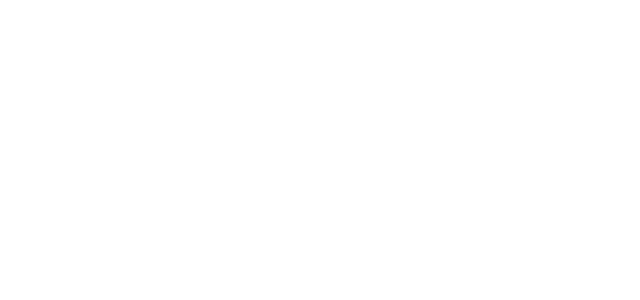
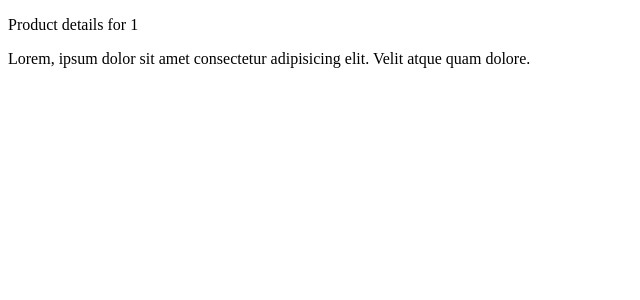
Before and after one commit to Jburdt/nuxt-project, a Nuxt app: page /products/1 in a window 1280 px wide. Before the commit this address had no page. Shown: the top 300 px of the page, without its empty margins (0-640 px from the left). Built offline with nearby package versions, Linux system fonts and the light colour scheme.

Commit message:
added id's for products

```diff
--- /dev/null
+++ b/pages/products/[id].vue
@@ -0,0 +1,14 @@
+<template>
+  <div>
+    <p>Product details for {{ id  }}</p>
+    <p>Lorem, ipsum dolor sit amet consectetur adipisicing elit. Velit atque quam dolore.</p>
+  </div>
+</template>
+
+<script setup>
+  const { id } = useRoute().params
+</script>
+
+<style scoped>
+
+</style>
```
